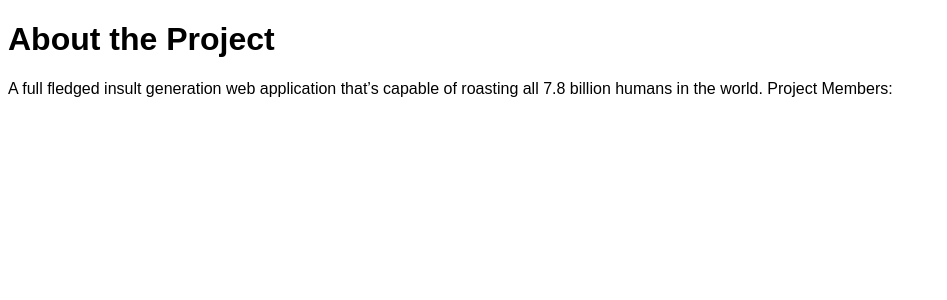
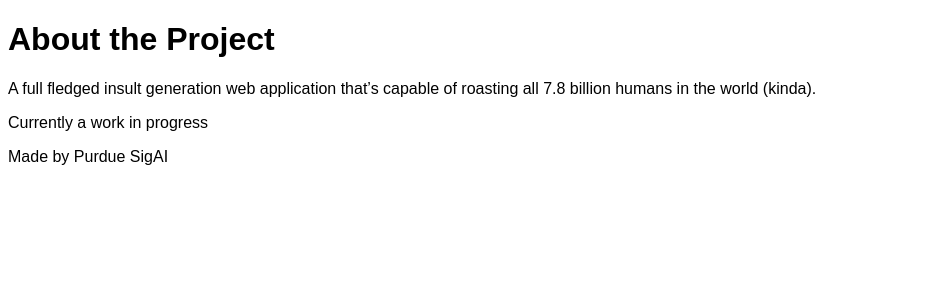
Before and after one commit to vivCoding/insult-generator, a Flask app: page /about in a window 1280 px wide. Shown: the part 136-436 px from the top of the page, without its empty margins (0-947 px from the left). Run offline with Flask 2, Linux system fonts and the light colour scheme.

Commit message:
changed dataset

```diff
--- a/init_markov.py
+++ b/init_markov.py
@@ -22,7 +22,7 @@ def create_model():
     linux_rants = model_csv("static/data/linux_rants.tsv", sep="\t", column="mail excerpt")
 
     # combine models and save to json file
-    combined_model = markovify.combine([more_insults])
+    combined_model = markovify.combine([general_insults])
     combined_model.compile()
     combined_model = combined_model.to_json()
     with open(SAVED_MODEL, "w") as output:
--- a/templates/about.html
+++ b/templates/about.html
@@ -11,8 +11,10 @@
     <h1> About the Project </h1>
     <p> A full fledged insult generation
         web application that’s capable of roasting
-        all 7.8 billion humans in the world. Project Members:
+        all 7.8 billion humans in the world (kinda).
     </p>
+    <p>Currently a work in progress</p>
+    <p>Made by Purdue SigAI</p>
     {% endblock %}
   </body>
 </html>
```
Also changed, not shown: templates/home.html (+5 -3 lines).
